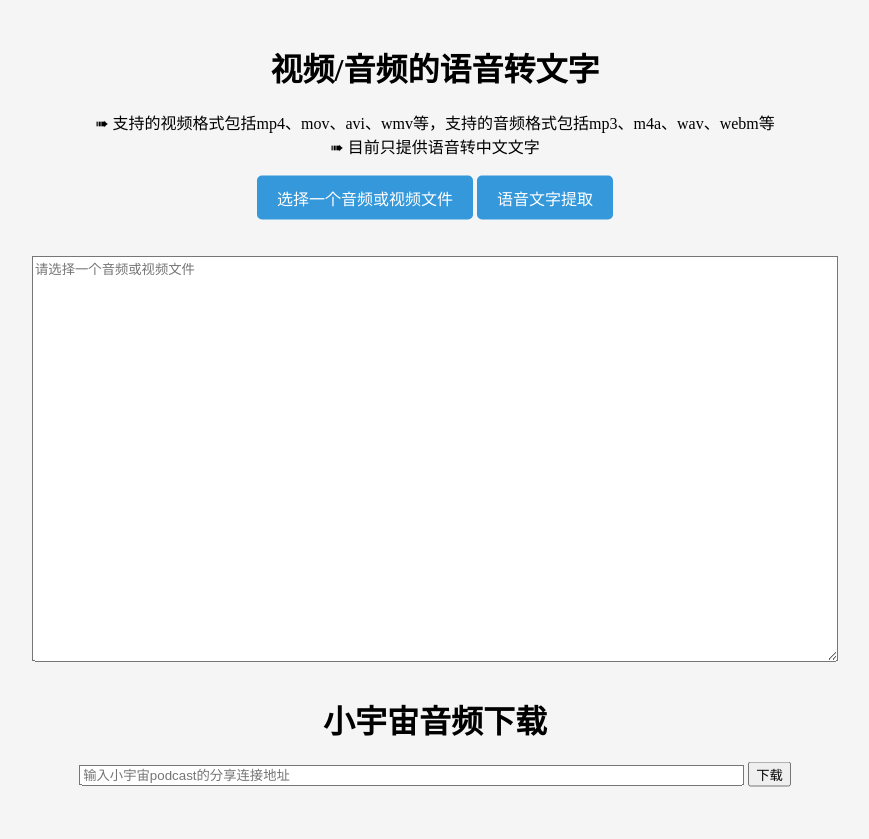
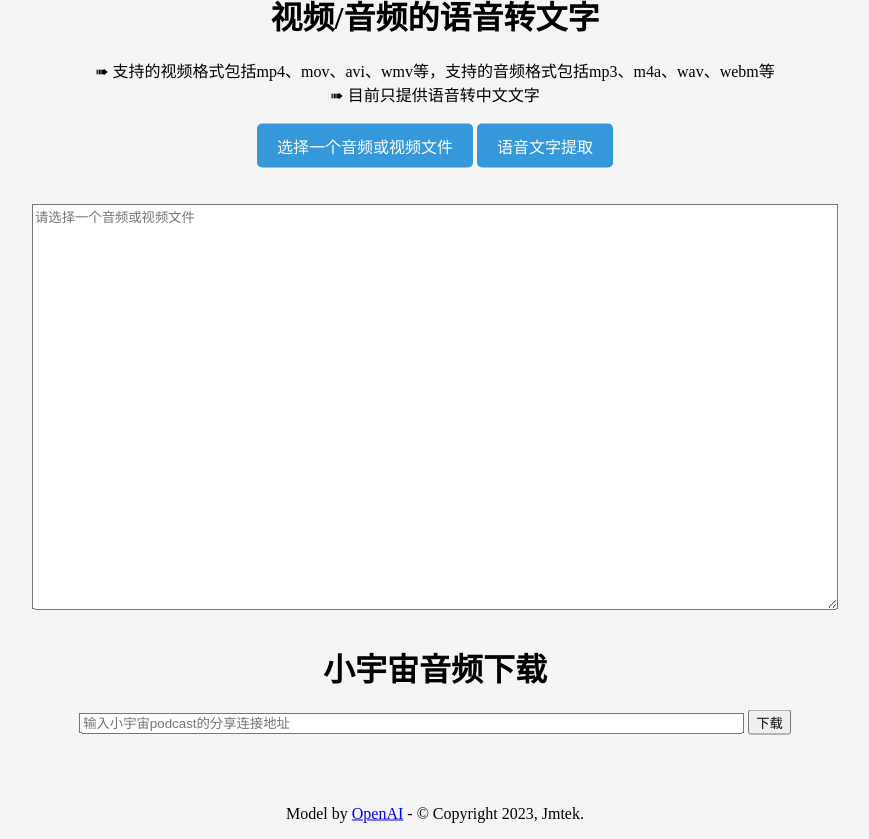
Before and after one commit to jmtek/Demo_Video_Process, a Python web app: template templates/home.html in a window 1280 px wide. Shown: the whole page, without its empty margins (205-1074 px from the left). Before the commit the page ends 787 px from the top, so only its background shows below. Run offline with Jinja, Linux system fonts and the light colour scheme; the template is opened without the code that fills it, so the values that code supplies are empty.

Commit message:
html finetunes

```diff
--- a/templates/home.html
+++ b/templates/home.html
@@ -96,6 +96,14 @@
           <input type="textbox" name="url" size="80" placeholder="输入小宇宙podcast的分享连接地址">
           <input type="submit" value="下载">
         </form>
+        <br>
+        <br>
+        <br>
+        <div class="footer">
+          <p>
+            Model by <a href="https://github.com/openai/whisper" style="text-decoration: underline;" target="_blank">OpenAI</a> - © Copyright 2023, Jmtek.
+          </p>
+        </div>
       </div>
     </div>
 
@@ -280,4 +288,5 @@
         loading.style.display = 'none';  // 隐藏loading
       }
     </script>
+  </body>
 </html>
```
